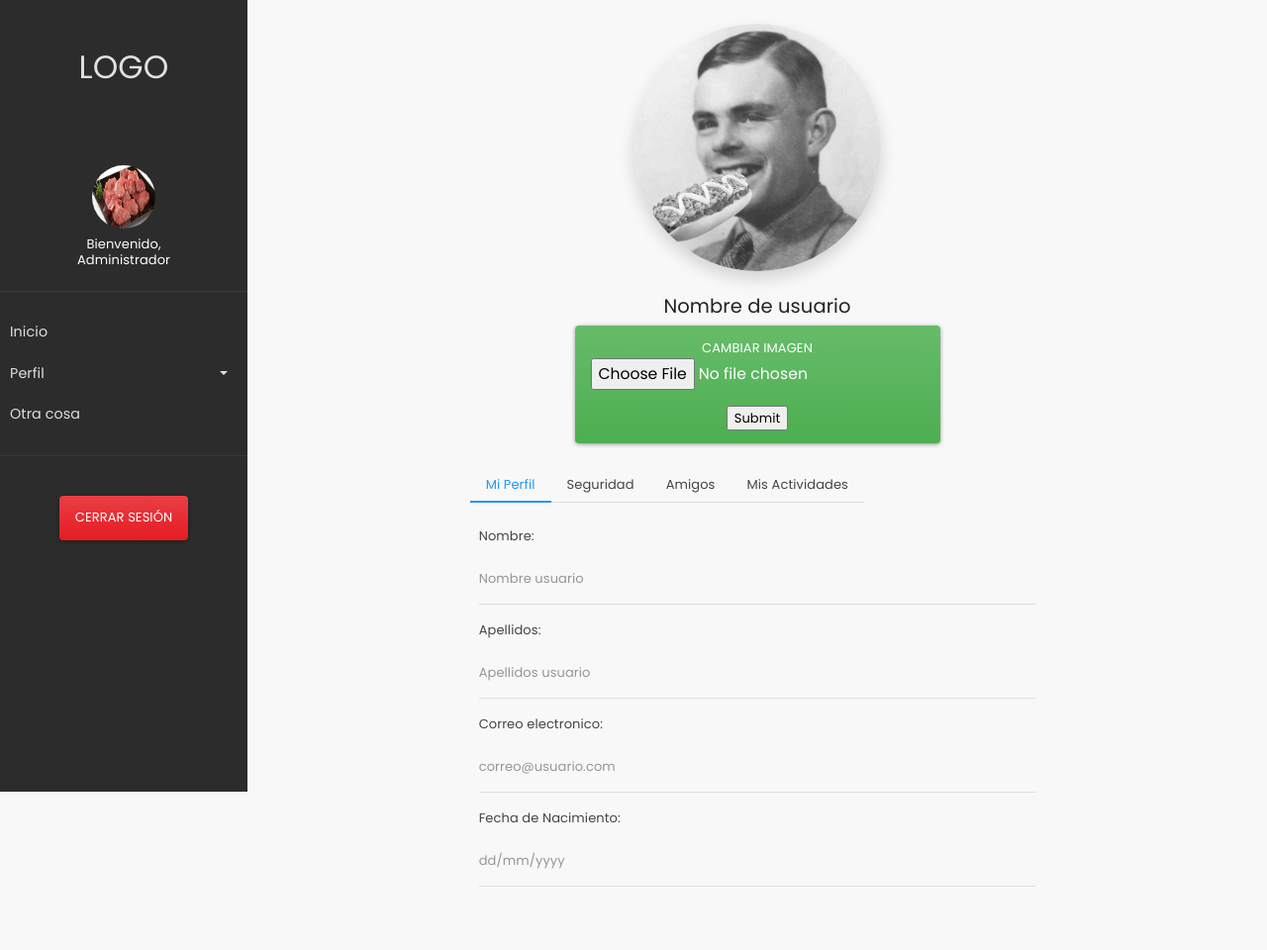
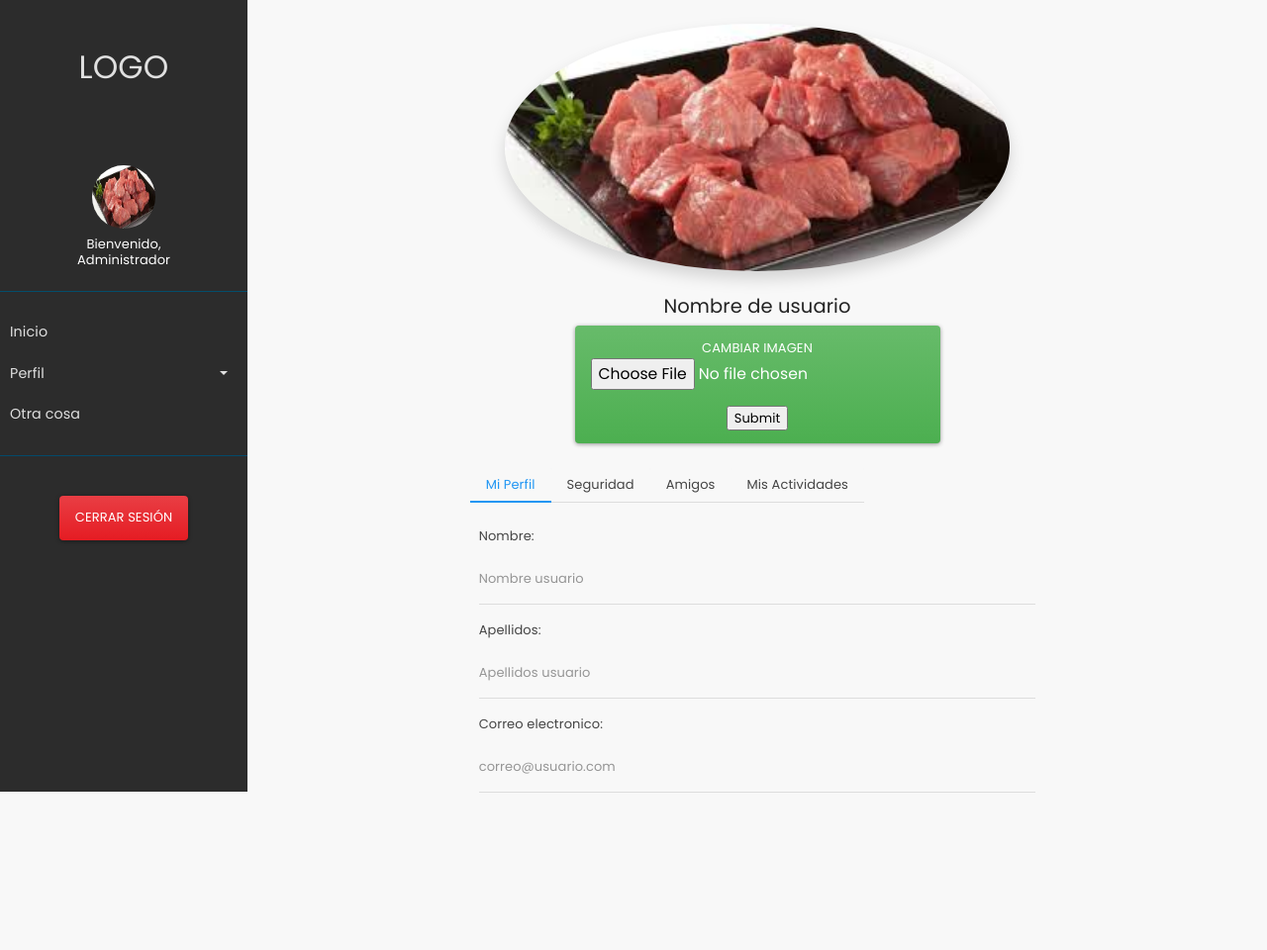
Before and after one commit to DCC-CC4401/2019-2-4-men-and-a-project-T4, a Django app: page /timePlan/profile/ in a window 1280 px wide. Shown: the whole page at 99% size. After the commit the page ends 801 px from the top, so only its background shows below. Run offline with Django 3.2, Linux system fonts and the light colour scheme; a user stored in the database is signed in; data comes from the database, SQL or seed files in the repository; both versions use the stored data as it was after the commit; some libraries are stand-ins or nearby versions.

Commit message:
Ahora la foto de perfil sale en el usuario, en grande

```diff
--- a/templates/timePlan/UserProfile.html
+++ b/templates/timePlan/UserProfile.html
@@ -58,7 +58,8 @@
     <!--CONTENIDO PAGINA-->
     <div class="container-fluid p-4 main">
         <div class="row">
-            <img src="{% static 'img/turing.jpg' %}" class="circular mx-auto d-block shadow" height="250px">
+            <!--Foto de perfil-->
+            <img src="{{ photo.url }}" class="circular mx-auto d-block shadow" height="250px">
         </div>
         <div class="row py-4">
             <div class="col text-center">
@@ -134,14 +135,6 @@
                             </div>
                         </fieldset>
 
-                        <!--Fecha de nacimiento -->
-                        <fieldset disabled>
-                            <div class="form-group">
-                                <label for="disabledTextInput">Fecha de Nacimiento:</label>
-                                <input type="text" id="disabledTextInputFechaNacimiento" class="form-control"
-                                       placeholder="dd/mm/yyyy">
-                            </div>
-                        </fieldset>
                     </form>
                 </div>
 
```
Also changed, not shown: db.sqlite3.
